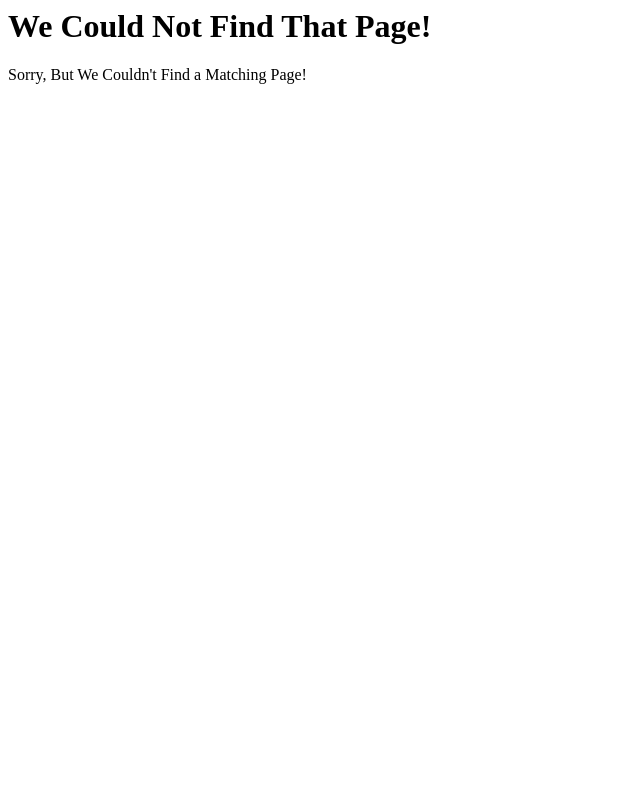
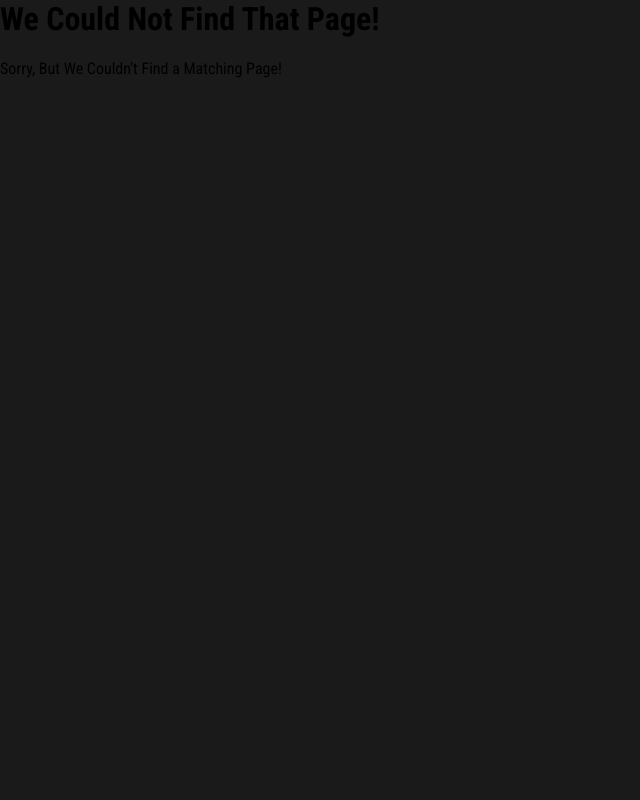
Before and after one commit to kila21/django-udemy-course, a Django app: template monthly_challanges/templates/404.html in a window 1280 px wide. Shown: the whole page, without its empty margins (0-640 px from the left). Run offline with Django 3.2, Linux system fonts and the light colour scheme; the template is opened without the code that fills it, so the values that code supplies are empty.

Commit message:
[create] global styles

```diff
--- a/monthly_challanges/monthly_challanges/settings.py
+++ b/monthly_challanges/monthly_challanges/settings.py
@@ -117,6 +117,7 @@ USE_TZ = True
 # https://docs.djangoproject.com/en/5.0/howto/static-files/
 
 STATIC_URL = 'static/'
+STATICFILES_DIRS = [ BASE_DIR / 'static']
 
 # Default primary key field type
 # https://docs.djangoproject.com/en/5.0/ref/settings/#default-auto-field
--- /dev/null
+++ b/monthly_challanges/static/styles.css
@@ -0,0 +1,10 @@
+@import url('https://fonts.googleapis.com/css2?family=Roboto+Condensed:wght@400;700&display=swap');
+
+html {
+  font-family: 'Roboto Condensed', sans-serif;
+}
+
+body {
+  margin: 0;
+  background-color: #1a1a1a;
+}
--- a/monthly_challanges/templates/base.html
+++ b/monthly_challanges/templates/base.html
@@ -1,8 +1,11 @@
+{% load static%}
+
 <html lang="en">
 <head>
     <meta charset="UTF-8">
     <meta name="viewport" content="width=device-width, initial-scale=1.0">
     <title>{% block page_title %} My Challanges {% endblock %}</title>
+    <link rel='stylesheet' href={% static 'styles.css'%}>
     {% block css_files %}{% endblock %}
 </head>
 <body>
```
